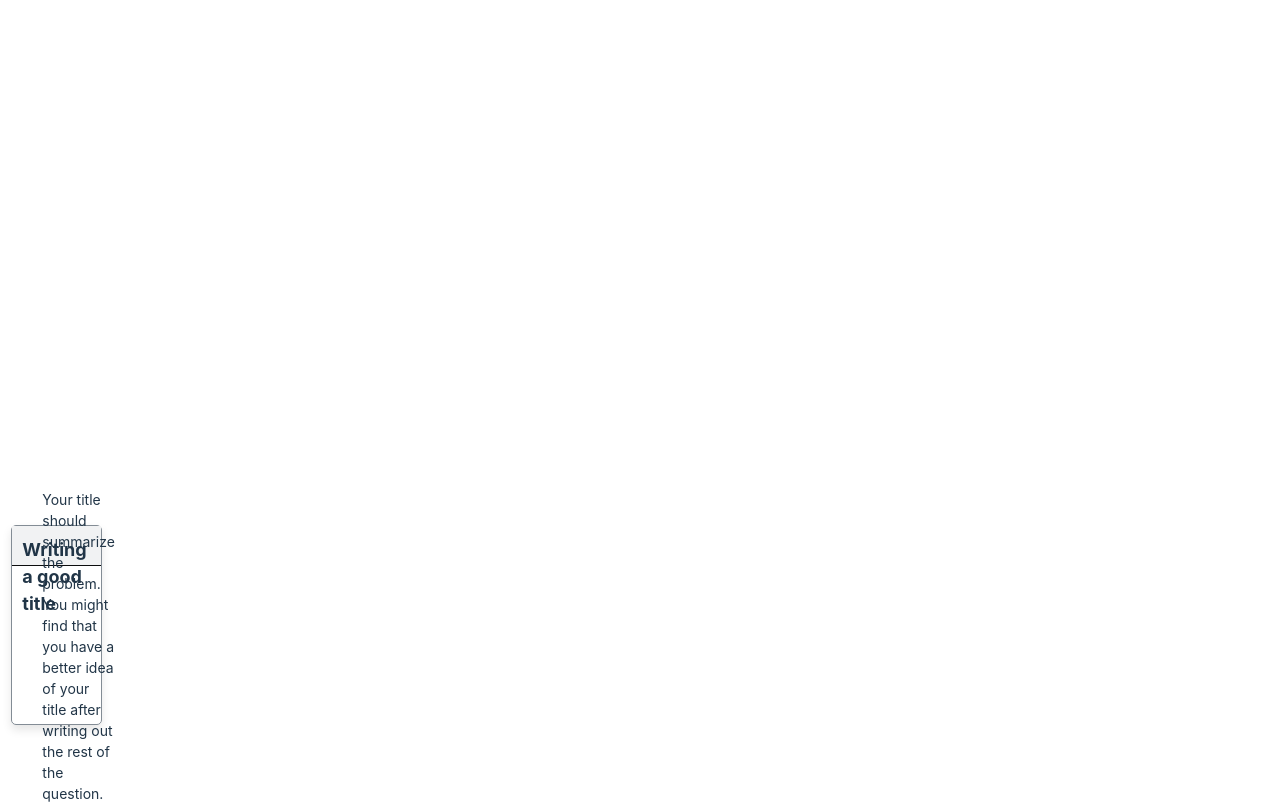
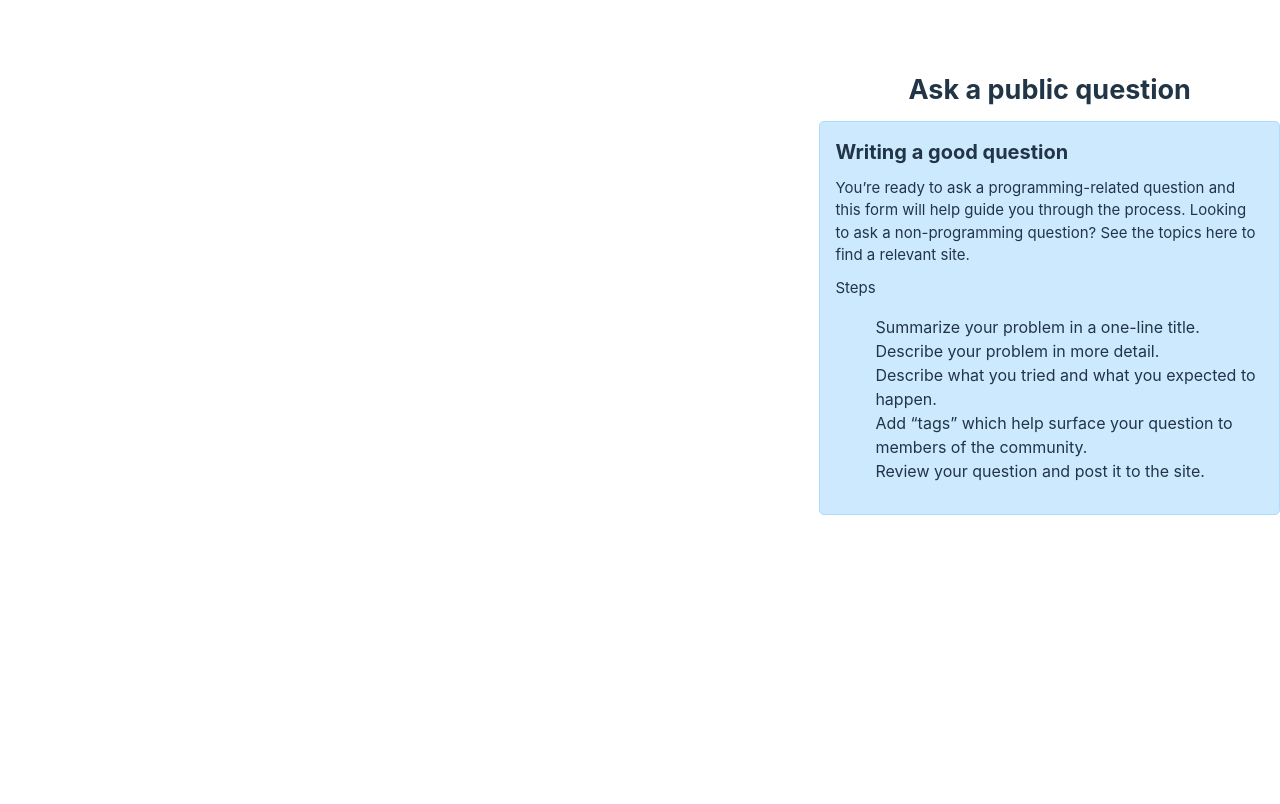
Before and after one commit to codestates-seb/seb44_pre_026, a React (Vite) app in the folder client/: page / in a window 1280 px wide. Shown: the top 804 px of the page. Built offline with nearby package versions, Linux system fonts and the light colour scheme.

Commit message:
feat: 질문 등록 상단 notice 컴포넌트 개발

```diff
--- a/client/src/App.tsx
+++ b/client/src/App.tsx
@@ -1,10 +1,10 @@
 import "./App.css";
-import QuestionTip from "./components/QuestionTip/QuestionTip";
+import AskQuestion from "./pages/AskQuestion";
 
 function App() {
   return (
     <>
-      <QuestionTip />
+      <AskQuestion />
     </>
   );
 }
--- /dev/null
+++ b/client/src/components/QuestionNotice/QuestionNotice.tsx
@@ -0,0 +1,30 @@
+import * as S from "./style";
+
+function QuestionNotice() {
+  return (
+    <>
+      <S.QuestionTitle>Ask a public question</S.QuestionTitle>
+      <S.QuestionNotice>
+        <S.SubHeading>Writing a good question</S.SubHeading>
+        <S.SubContent>
+          You’re ready to ask a programming-related question and this form will
+          help guide you through the process. Looking to ask a non-programming
+          question? See the topics here to find a relevant site.
+        </S.SubContent>
+        <S.SubStep>Steps</S.SubStep>
+        <ul>
+          <li>Summarize your problem in a one-line title.</li>
+          <li>Describe your problem in more detail.</li>
+          <li>Describe what you tried and what you expected to happen.</li>
+          <li>
+            Add “tags” which help surface your question to members of the
+            community.
+          </li>
+          <li>Review your question and post it to the site.</li>
+        </ul>
+      </S.QuestionNotice>
+    </>
+  );
+}
+
+export default QuestionNotice;
--- /dev/null
+++ b/client/src/components/QuestionNotice/style.ts
@@ -0,0 +1,33 @@
+import { styled } from "styled-components";
+
+export const QuestionTitle = styled.div`
+  font-size: 27px;
+  font-weight: bold;
+  width: 460.6px;
+  margin-bottom: 10px;
+  text-align: center;
+`;
+
+export const QuestionNotice = styled.div`
+  display: flex;
+  flex-direction: column;
+  background-color: var(--blue-100);
+  border: 1px solid var(--blue-200);
+  border-radius: 5px;
+  width: 460.6px;
+  padding: 15px;
+`;
+
+export const SubHeading = styled.div`
+  font-size: 20px;
+  font-weight: bold;
+`;
+
+export const SubStep = styled.span`
+  font-size: 15px;
+`;
+
+export const SubContent = styled.div`
+  margin: 10px 0px;
+  font-size: 15px;
+`;
--- a/client/src/pages/AskQuestion.tsx
+++ b/client/src/pages/AskQuestion.tsx
@@ -0,0 +1,16 @@
+import QuestionNotice from "../components/QuestionNotice/QuestionNotice";
+import QuestionTip from "../components/QuestionTip/QuestionTip";
+import * as S from "./style";
+
+function AskQuestion() {
+  return (
+    <S.Section>
+      <S.QuestionLayout>
+        <QuestionNotice />
+        <QuestionTip />
+      </S.QuestionLayout>
+    </S.Section>
+  );
+}
+
+export default AskQuestion;
--- /dev/null
+++ b/client/src/pages/style.ts
@@ -0,0 +1,16 @@
+import { styled } from "styled-components";
+
+export const Section = styled.section`
+  display: flex;
+`;
+
+export const QuestionLayout = styled.article`
+  width: 100vw;
+  padding-top: 70px;
+  display: flex;
+  flex-direction: column;
+  align-items: flex-end;
+  @media screen and (max-width: 1000px) {
+    align-items: center;
+  }
+`;
```
